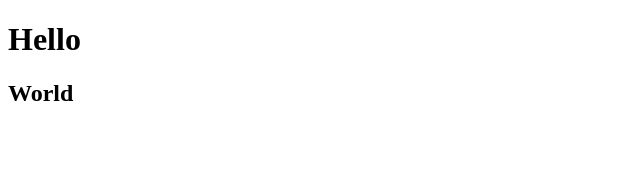
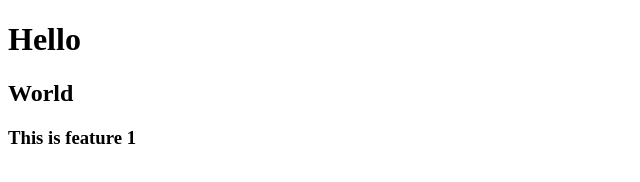
Before and after one commit to prathamesh277/localrepo, a plain HTML site: page index.html in a window 1280 px wide. Shown: the whole page, without its empty margins (0-640 px from the left). Drawn offline with Linux system fonts and the light colour scheme.

Commit message:
add new feature

```diff
--- a/index.html
+++ b/index.html
@@ -8,5 +8,6 @@
 <body>
     <h1>Hello</h1>
     <h2>World</h2>
+    <h3>This is feature 1</h3>
 </body>
 </html>
```
